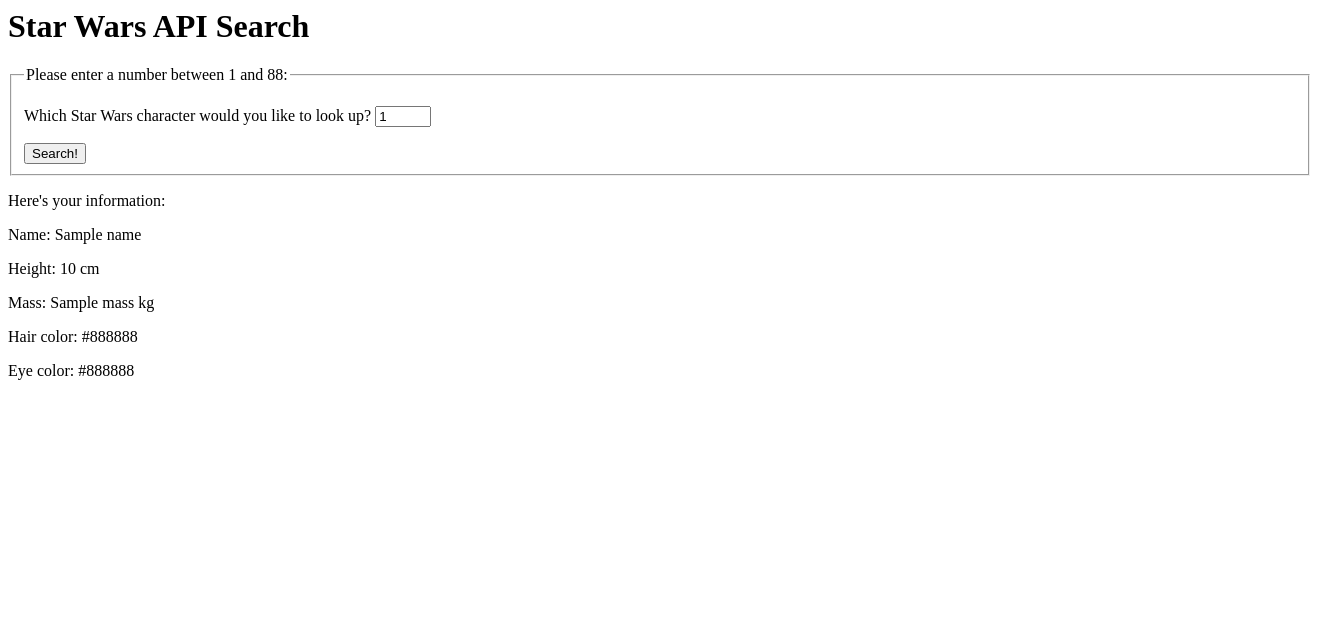
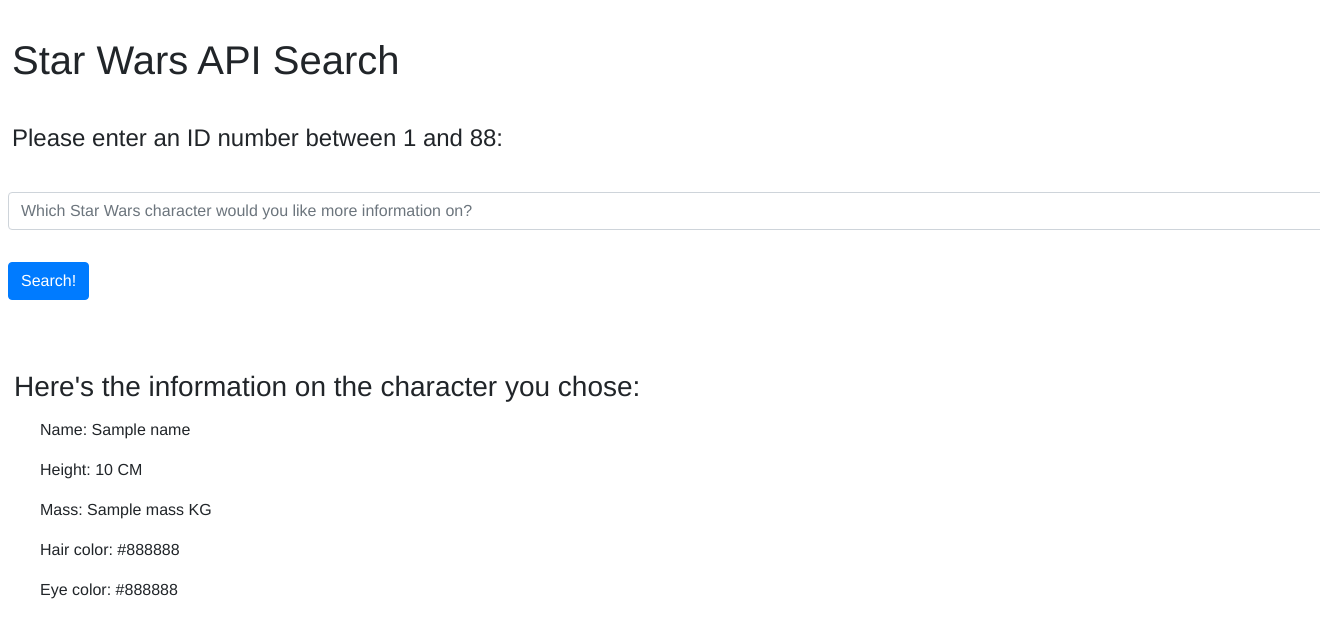
Before and after one commit to sharmaineb/ACS1710-Quiz-2, a Flask app: template Templates/results.html in a window 1320 px wide; the page is wider, and only the part inside the window is pictured. Shown: the top 638 px of that part. Run offline with Flask 2, Linux system fonts and the light colour scheme; the template is opened without the code that fills it: most values are stand-ins (such as "Sample title", 1, 10 or a date in 2020); some libraries are stand-ins or nearby versions.

Commit message:
styled using bootstrap

```diff
--- a/Templates/home.html
+++ b/Templates/home.html
@@ -5,8 +5,8 @@
     <meta http-equiv="X-UA-Compatible" content="IE=edge">
     <meta name="viewport" content="width=device-width, initial-scale=1.0">
     <title>Quiz 2</title>
-    <!-- <link rel="stylesheet" href="/Static/styles.css"> -->
-    <link rel="stylesheet" href="https://cdn.jsdelivr.net/npm/bootstrap@4.0.0/dist/css/bootstrap.min.css" integrity="sha384-Gn5384xqQ1aoWXA+058RXPxPg6fy4IWvTNh0E263XmFcJlSAwiGgFAW/dAiS6JXm" crossorigin="anonymous">
+    <link rel="stylesheet" href="https://stackpath.bootstrapcdn.com/bootstrap/4.3.1/css/bootstrap.min.css">
+    <!-- <link rel="stylesheet" href="https://cdn.jsdelivr.net/npm/bootstrap@4.0.0/dist/css/bootstrap.min.css" integrity="sha384-Gn5384xqQ1aoWXA+058RXPxPg6fy4IWvTNh0E263XmFcJlSAwiGgFAW/dAiS6JXm" crossorigin="anonymous"> -->
 </head>
 <!-- NAVBAR -->
 <nav class="navbar navbar-expand navbar-light bg-light">
--- a/Templates/results.html
+++ b/Templates/results.html
@@ -1,28 +1,40 @@
+<!DOCTYPE html>
+<html lang="en">
+<head>
+    <meta charset="UTF-8">
+    <meta http-equiv="X-UA-Compatible" content="IE=edge">
+    <meta name="viewport" content="width=device-width, initial-scale=1.0">
+    <title>Quiz2-SWAPI</title>
+    <link rel="stylesheet" href="https://stackpath.bootstrapcdn.com/bootstrap/4.3.1/css/bootstrap.min.css">
+</head>
+<body>
 {% block content %}
-<h1>Star Wars API Search</h1>
+<br>
+<h1 style="margin: 0.3em; font-family: helvetica;">Star Wars API Search</h1>
+<br>
 <form action="/results" method="POST">
     <fieldset>
-        <legend>Please enter a number between 1 and 88:</legend>
-        <p>
-            <label>
-                Which Star Wars character would you like to look up?
-
-            <input type="number" name="character_index" min="1" max="88" value ="1" required>
-            </label>
-        </p>
-            <input type="submit" value="Search!">
+        <legend style="margin: 0.5em; font-family: helvetica;">Please enter an ID number between 1 and 88:</legend>
+        <br>
+        <input class="form-control" type="text" placeholder="Which Star Wars character would you like more information on?" name="character_index" style="margin-left: 0.5em; font-family: helvetica;">
+        <br>
+        <input class="btn btn-primary" type="submit" value="Search!" style="margin: 0.5em; font-family: helvetica;">
     </fieldset>
 </form>
+<br>
+<br>
 <section id="results">
-    <p>
-        Here's your information:
-    </p>
+    <h3 style="margin: 0.5em; font-family: helvetica;">Here's the information on the character you chose:</h3>
     {% if True %}
+    <ul style="font-family: helvetica;">
         <p>Name: {{name}}</p>
-        <p>Height: {{height}} cm</p>
-        <p>Mass: {{mass}} kg</p>
+        <p>Height: {{height}} CM</p>
+        <p>Mass: {{mass}} KG</p>
         <p>Hair color: {{hair_color}}</p>
         <p>Eye color: {{eye_color}}</p>
     {% endif %}
+    </ul>
 </section>
 {% endblock %}
+</body>
+</html>
```
